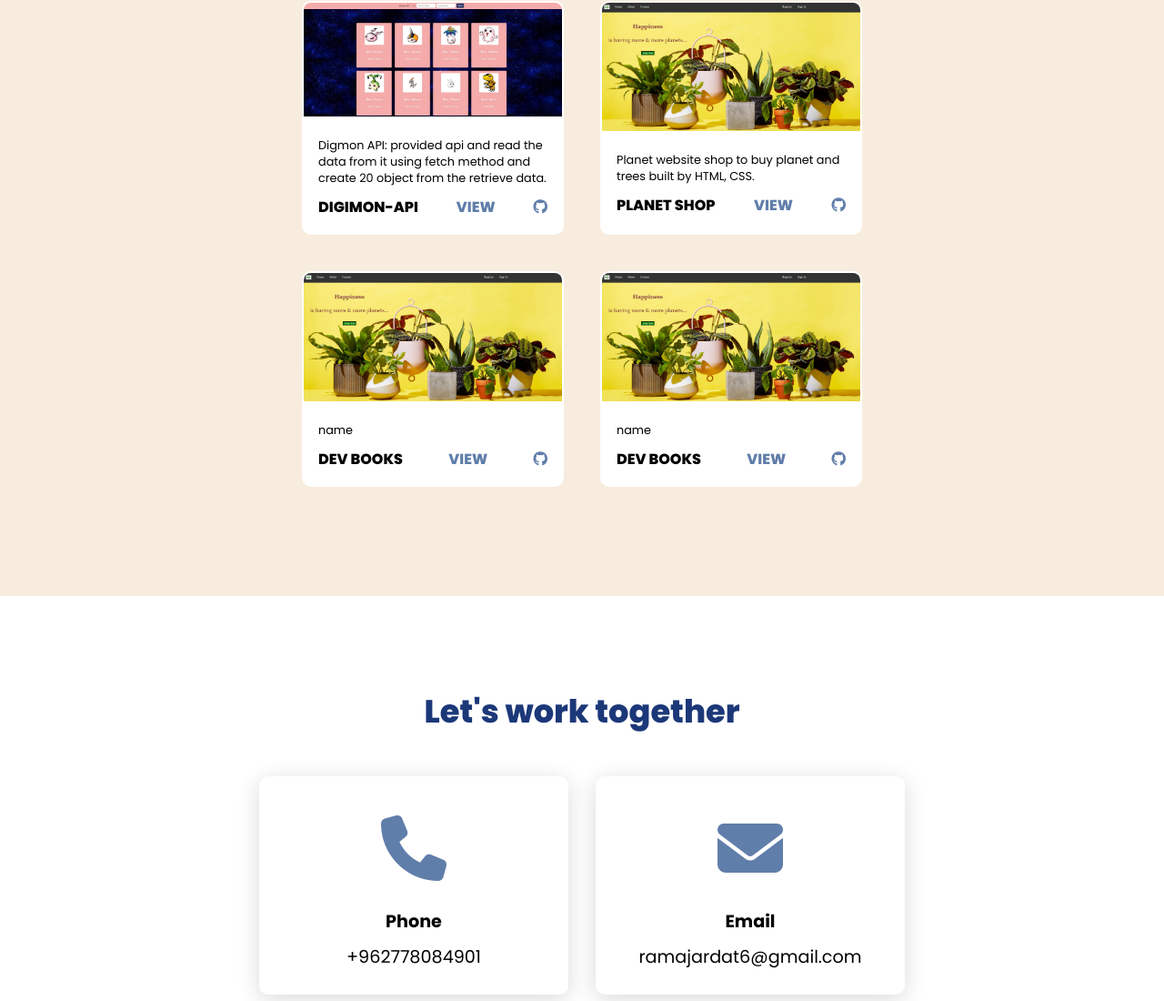
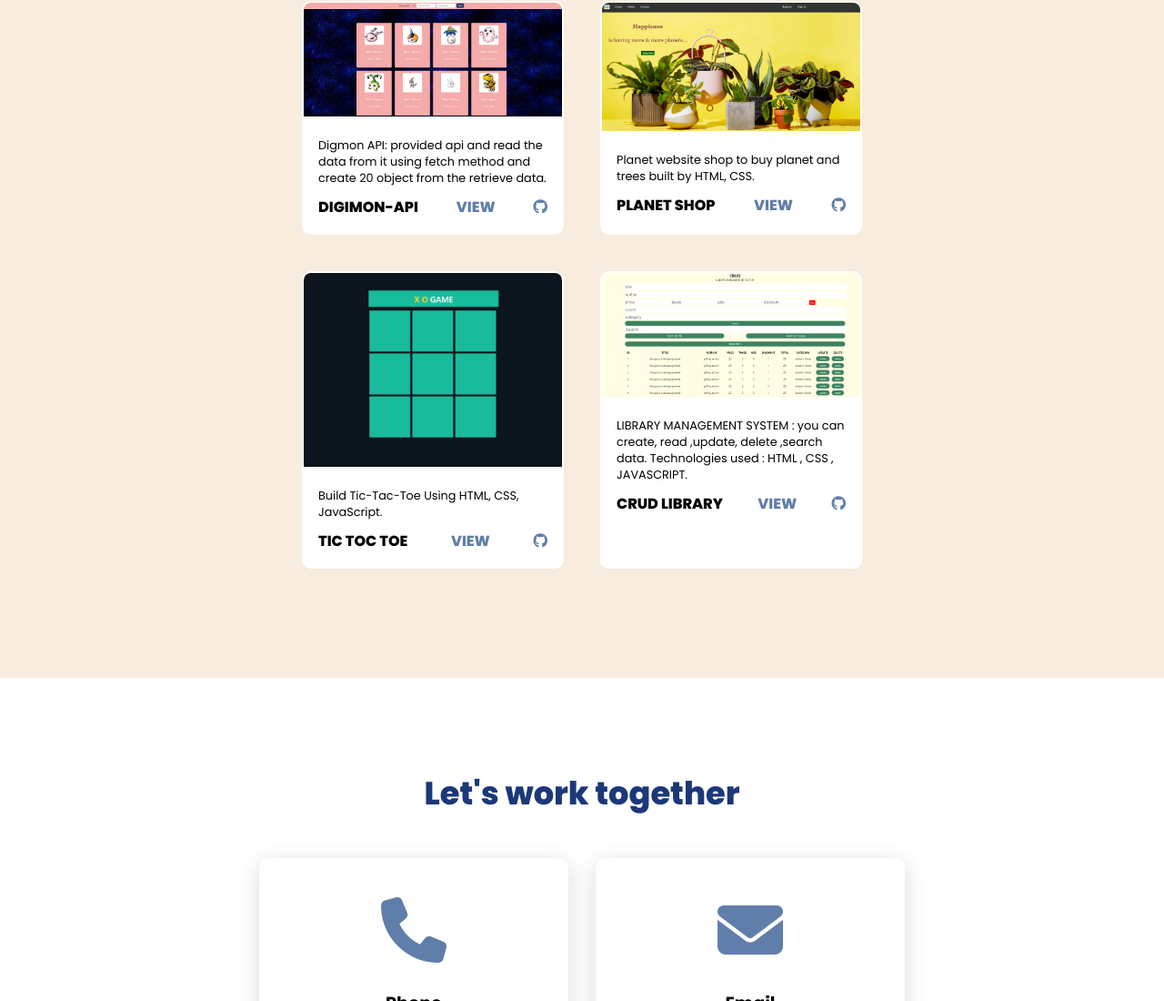
Before and after one commit to Ramajardat/Portfolio-website, a plain HTML site: page index.html in a window 1280 px wide. Shown: the part 2491-3591 px from the top of the page at 91% size. Drawn offline with Linux system fonts and the light colour scheme.

Commit message:
added 2 project

```diff
--- a/index.html
+++ b/index.html
@@ -196,14 +196,23 @@
         </div>
         <div class="project-card">
           <div class="project-image">
-            <img src="./images/planet.jpg" alt="" />
+            <img src="./images/xo.png" alt="" />
           </div>
           <div class="project-info">
-            <p class="project-category">name</p>
+            <p class="project-category">
+              Build Tic-Tac-Toe Using HTML, CSS, JavaScript.
+            </p>
             <strong class="project-title">
-              <span>Dev books</span>
-              <a href="#" class="more-details"> view</a>
-              <a href="https://github.com/Ramajardat" class="more-details"
+              <span>Tic Toc Toe </span>
+              <a
+                href="https://ramajardat.github.io/Tic-Tac-Toe"
+                class="more-details"
+              >
+                view</a
+              >
+              <a
+                href="https://github.com/Ramajardat/Tic-Tac-Toe-game"
+                class="more-details"
                 ><i class="fa-brands fa-github"></i
               ></a>
             </strong>
@@ -211,14 +220,24 @@
         </div>
         <div class="project-card">
           <div class="project-image">
-            <img src="./images/planet.jpg" alt="" />
+            <img src="./images/crudss.png" alt="" />
           </div>
           <div class="project-info">
-            <p class="project-category">name</p>
+            <p class="project-category">
+              LIBRARY MANAGEMENT SYSTEM : you can create, read ,update, delete
+              ,search data. Technologies used : HTML , CSS , JAVASCRIPT.
+            </p>
             <strong class="project-title">
-              <span>Dev books</span>
-              <a href="#" class="more-details"> view</a>
-              <a href="https://github.com/Ramajardat" class="more-details"
+              <span>CRUD Library</span>
+              <a
+                href="https://ramajardat.github.io/LIBRARY-MANAGEMENT-SYSTEM/"
+                class="more-details"
+              >
+                view</a
+              >
+              <a
+                href="https://github.com/Ramajardat/LIBRARY-MANAGEMENT-SYSTEM"
+                class="more-details"
                 ><i class="fa-brands fa-github"></i
               ></a>
             </strong>
```
Also changed, not shown: images/58.png (added), images/crud.png (added), images/crudss.png (added), images/xo.png (added).
